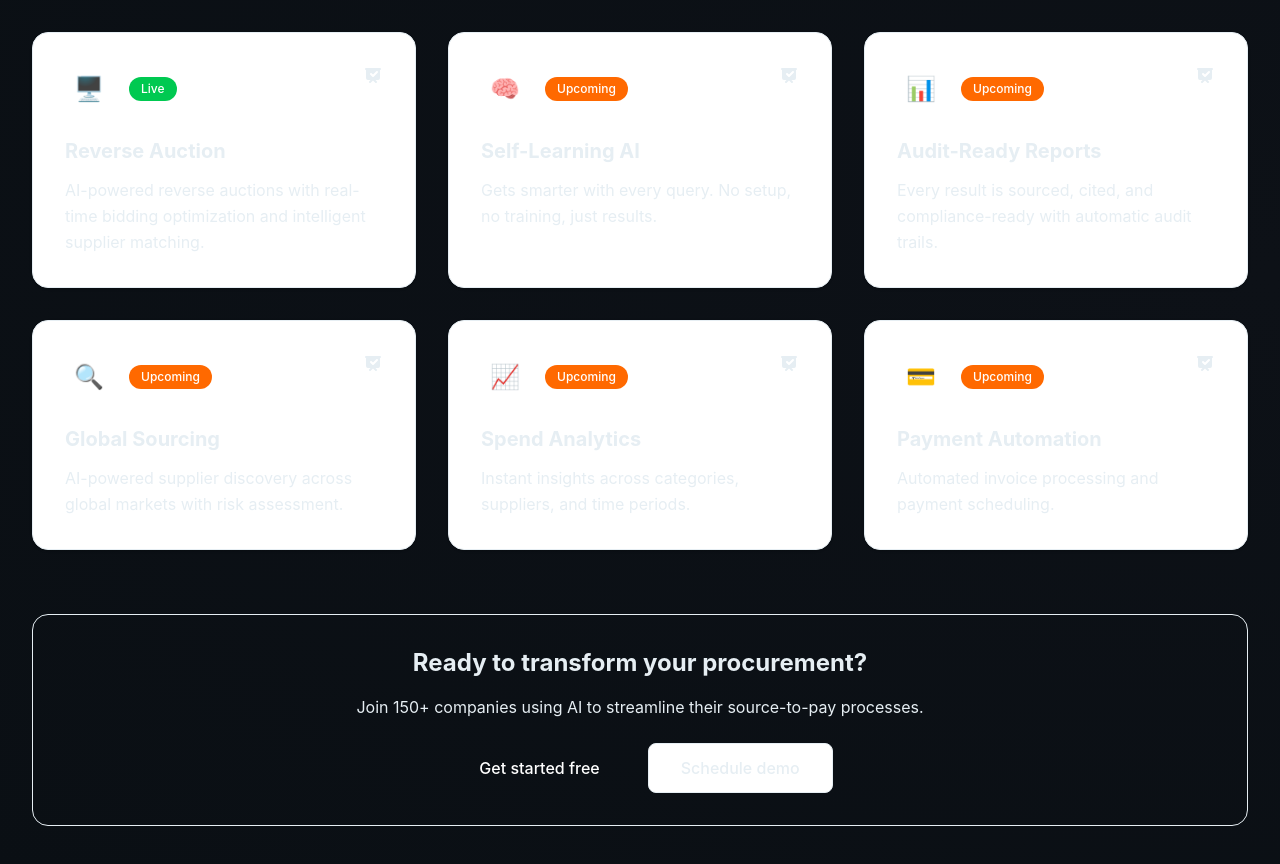
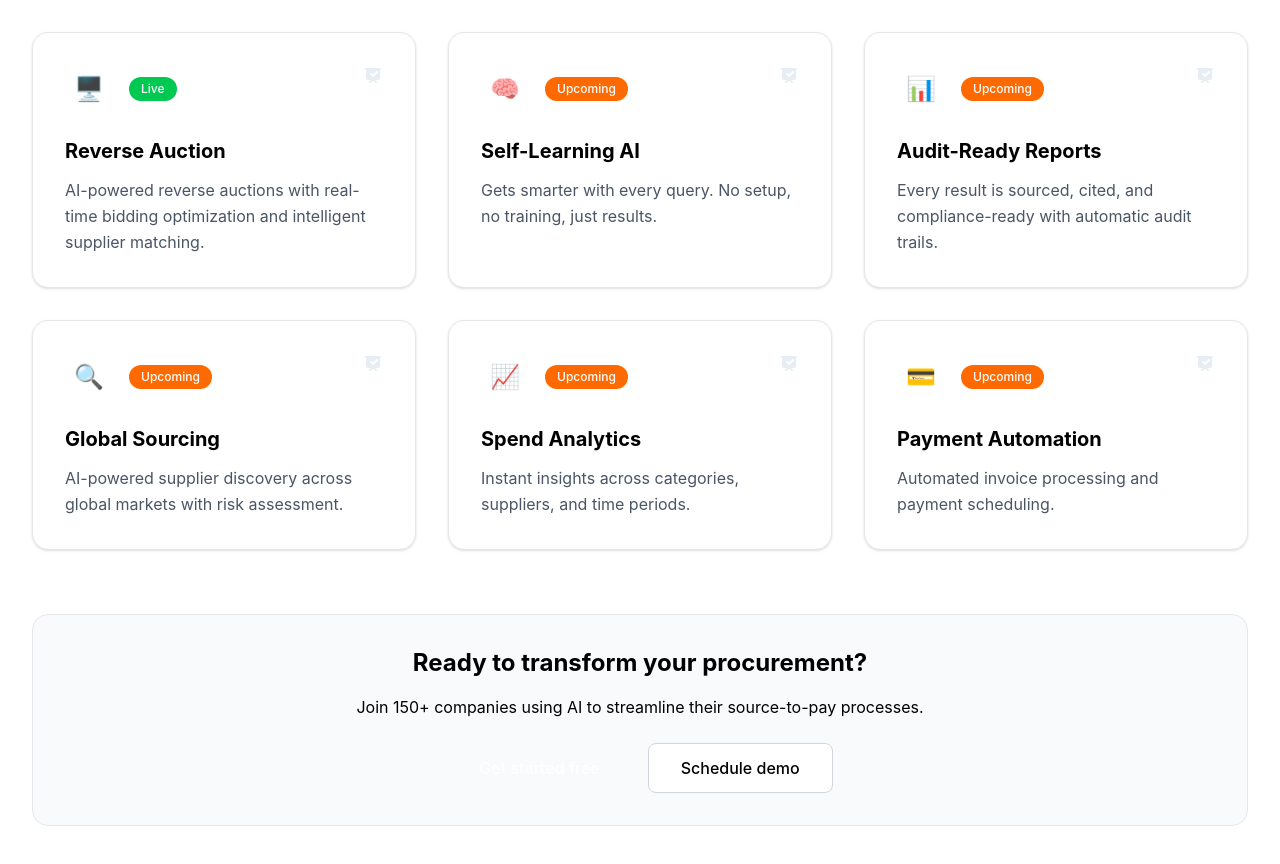
Before and after one commit to VishakBaddur/GPTforProcurement, a Next.js app: page /features in a window 1280 px wide. Shown: the part 340-1204 px from the top of the page. Built offline with nearby package versions, Linux system fonts and the light colour scheme.

Commit message:
FIX: Change Features page from dark theme to light theme (white background, black text)

```diff
--- a/src/app/features/page.tsx
+++ b/src/app/features/page.tsx
@@ -56,9 +56,9 @@ export default function FeaturesPage() {
   ];
 
   return (
-    <div className="min-h-screen bg-procurvv-bg">
+    <div className="min-h-screen bg-white">
       {/* Header */}
-      <header className="bg-white border-b border-procurvv-border">
+      <header className="bg-white border-b border-gray-200">
         <div className="max-w-7xl mx-auto px-4 sm:px-6 lg:px-8">
           <div className="flex justify-between items-center h-16">
             {/* Logo */}
@@ -137,7 +137,7 @@ export default function FeaturesPage() {
                 initial={{ opacity: 0, y: 20 }}
                 animate={{ opacity: 1, y: 0 }}
                 transition={{ delay: 0.8 + index * 0.1 }}
-                className="bg-white rounded-2xl p-8 shadow-sm border border-procurvv-border hover:shadow-md transition-all duration-200 group"
+                className="bg-white rounded-2xl p-8 shadow-sm border border-gray-200 hover:shadow-md transition-all duration-200 group"
               >
                 {/* Header */}
                 <div className="flex items-start justify-between mb-6">
@@ -155,10 +155,10 @@ export default function FeaturesPage() {
                 </div>
 
                 {/* Content */}
-                <h3 className="text-xl font-bold text-procurvv-text mb-3">
+                <h3 className="text-xl font-bold text-black mb-3">
                   {feature.title}
                 </h3>
-                <p className="text-procurvv-text leading-relaxed">
+                <p className="text-gray-600 leading-relaxed">
                   {feature.description}
                 </p>
               </motion.div>
@@ -172,18 +172,18 @@ export default function FeaturesPage() {
             transition={{ delay: 1.4 }}
             className="text-center mt-16"
           >
-            <div className="bg-gradient-to-r from-procurvv-gradient-start to-procurvv-gradient-end rounded-2xl p-8 border border-procurvv-accent/20">
-              <h2 className="text-2xl font-bold text-procurvv-text mb-4">
+            <div className="bg-gray-50 rounded-2xl p-8 border border-gray-200">
+              <h2 className="text-2xl font-bold text-black mb-4">
                 Ready to transform your procurement?
               </h2>
-              <p className="text-procurvv-text mb-6">
+              <p className="text-black mb-6">
                 Join 150+ companies using AI to streamline their source-to-pay processes.
               </p>
               <div className="flex flex-col sm:flex-row gap-4 justify-center">
                 <button className="bg-gradient-to-r from-procurvv-accent to-procurvv-accent-blue text-white px-8 py-3 rounded-lg hover:from-procurvv-accent-dark hover:to-procurvv-accent-blue-light transition-all duration-200 font-medium">
                   Get started free
                 </button>
-                <button className="bg-white border border-procurvv-border text-procurvv-text px-8 py-3 rounded-lg hover:bg-procurvv-gradient-start transition-all duration-200 font-medium">
+                <button className="bg-white border border-gray-300 text-black px-8 py-3 rounded-lg hover:bg-gray-50 transition-all duration-200 font-medium">
                   Schedule demo
                 </button>
               </div>
```
